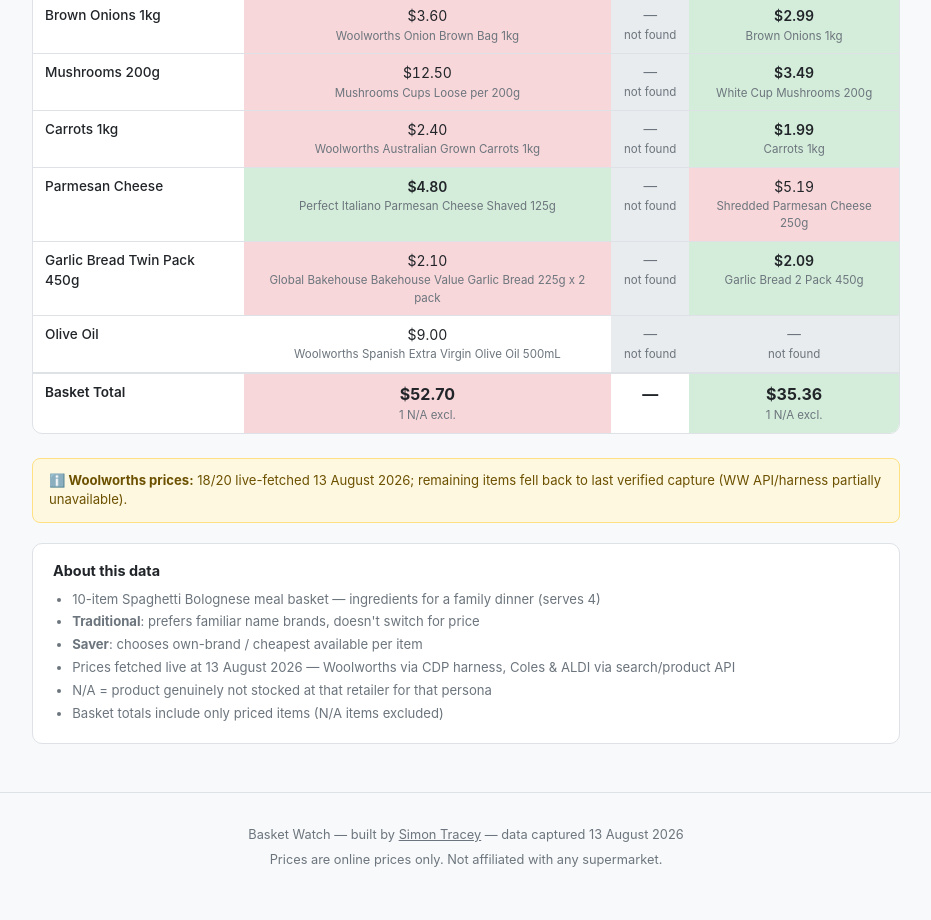
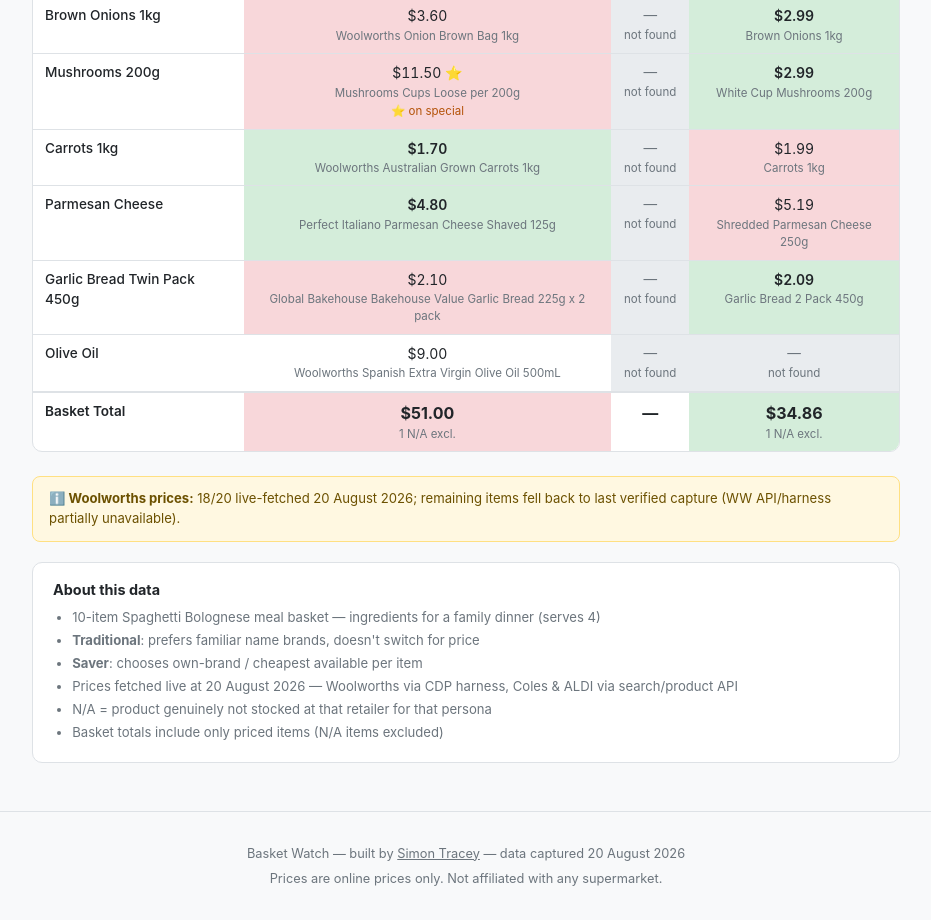
Before and after one commit to Zagundo/basket-watch-au, a plain HTML site: page public/bolognese.html in a window 1280 px wide. Shown: the part 859-1779 px from the top of the page, without its empty margins (174-1105 px from the left). Drawn offline with Linux system fonts and the light colour scheme.

Commit message:
Basket Watch update — CREST + Bolognese refresh

```diff
--- a/public/bolognese.html
+++ b/public/bolognese.html
@@ -133,7 +133,7 @@
       <li>10-item Spaghetti Bolognese meal basket — ingredients for a family dinner (serves 4)</li>
       <li><strong>Traditional</strong>: prefers familiar name brands, doesn't switch for price</li>
       <li><strong>Saver</strong>: chooses own-brand / cheapest available per item</li>
-      <li>Prices fetched live at 13 August 2026 — Woolworths via CDP harness, Coles &amp; ALDI via search/product API</li>
+      <li>Prices fetched live at 20 August 2026 — Woolworths via CDP harness, Coles &amp; ALDI via search/product API</li>
       <li>N/A = product genuinely not stocked at that retailer for that persona</li>
       <li>Basket totals include only priced items (N/A items excluded)</li>
     </ul>
@@ -142,13 +142,13 @@
 </div>
 
 <footer>
-  <p>Basket Watch &mdash; built by <a href="https://sjtracey.com">Simon Tracey</a> &mdash; data captured 13 August 2026</p>
+  <p>Basket Watch &mdash; built by <a href="https://sjtracey.com">Simon Tracey</a> &mdash; data captured 20 August 2026</p>
   <p style="margin-top:0.4rem;">Prices are online prices only. Not affiliated with any supermarket.</p>
 </footer>
 
 <script>
 window.BOLOGNESE_DATA = {
-  "runDate": "13 August 2026",
+  "runDate": "20 August 2026",
   "personas": {
     "traditional": {
       "label": "Traditional",
@@ -173,8 +173,9 @@
         {
           "name": "Spaghetti 500g",
           "ww": {
-            "price": 2.95,
-            "label": "San Remo Spaghetti Pasta No 5 500g"
+            "price": 2.3,
+            "label": "San Remo Spaghetti Pasta No 5 500g",
+            "isSpecial": true
           },
           "coles": {
             "notFound": true
@@ -201,9 +202,8 @@
         {
           "name": "Tomato Paste",
           "ww": {
-            "price": 3.1,
-            "label": "Leggo's Australian Grown Tomato Paste Triple Concentrate Tub 140g x 2 pack",
-            "isSpecial": true
+            "price": 3.5,
+            "label": "Leggo's Australian Grown Tomato Paste Triple Concentrate Tub 140g x 2 pack"
           },
           "coles": {
             "notFound": true
@@ -230,21 +230,22 @@
         {
           "name": "Mushrooms 200g",
           "ww": {
-            "price": 12.5,
-            "label": "Mushrooms Cups Loose per 200g"
+            "price": 11.5,
+            "label": "Mushrooms Cups Loose per 200g",
+            "isSpecial": true
           },
           "coles": {
             "notFound": true
           },
           "aldi": {
-            "price": 3.49,
+            "price": 2.99,
             "label": "White Cup Mushrooms 200g"
           }
         },
         {
           "name": "Carrots 1kg",
           "ww": {
-            "price": 2.4,
+            "price": 1.7,
             "label": "Woolworths Australian Grown Carrots 1kg"
           },
           "coles": {
@@ -375,21 +376,22 @@
         {
           "name": "Mushrooms 200g",
           "ww": {
-            "price": 12.5,
-            "label": "Mushrooms Cups Loose per 200g"
+            "price": 11.5,
+            "label": "Mushrooms Cups Loose per 200g",
+            "isSpecial": true
           },
           "coles": {
             "notFound": true
           },
           "aldi": {
-            "price": 3.49,
+            "price": 2.99,
             "label": "White Cup Mushrooms 200g"
           }
         },
         {
           "name": "Carrots 1kg",
           "ww": {
-            "price": 2.4,
+            "price": 1.7,
             "label": "Woolworths Australian Grown Carrots 1kg"
           },
           "coles": {
@@ -553,7 +555,7 @@
     </tr>`;
 
   document.getElementById('ww-note').innerHTML =
-    `<strong>ℹ️ Woolworths prices:</strong> 18/20 live-fetched 13 August 2026; remaining items fell back to last verified capture (WW API/harness partially unavailable).`;
+    `<strong>ℹ️ Woolworths prices:</strong> 18/20 live-fetched 20 August 2026; remaining items fell back to last verified capture (WW API/harness partially unavailable).`;
 }
 
 // Initial render
```
Also changed, not shown: public/crest.html (+3 -3 lines).
